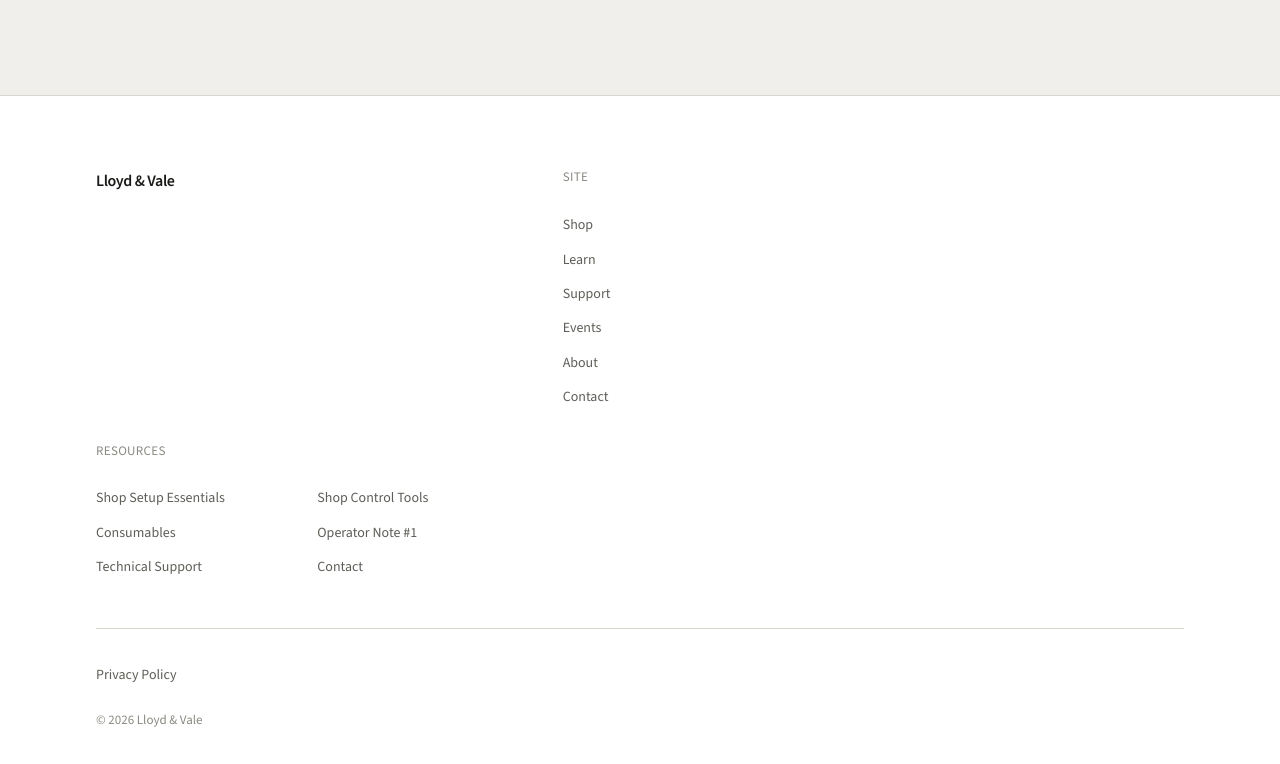
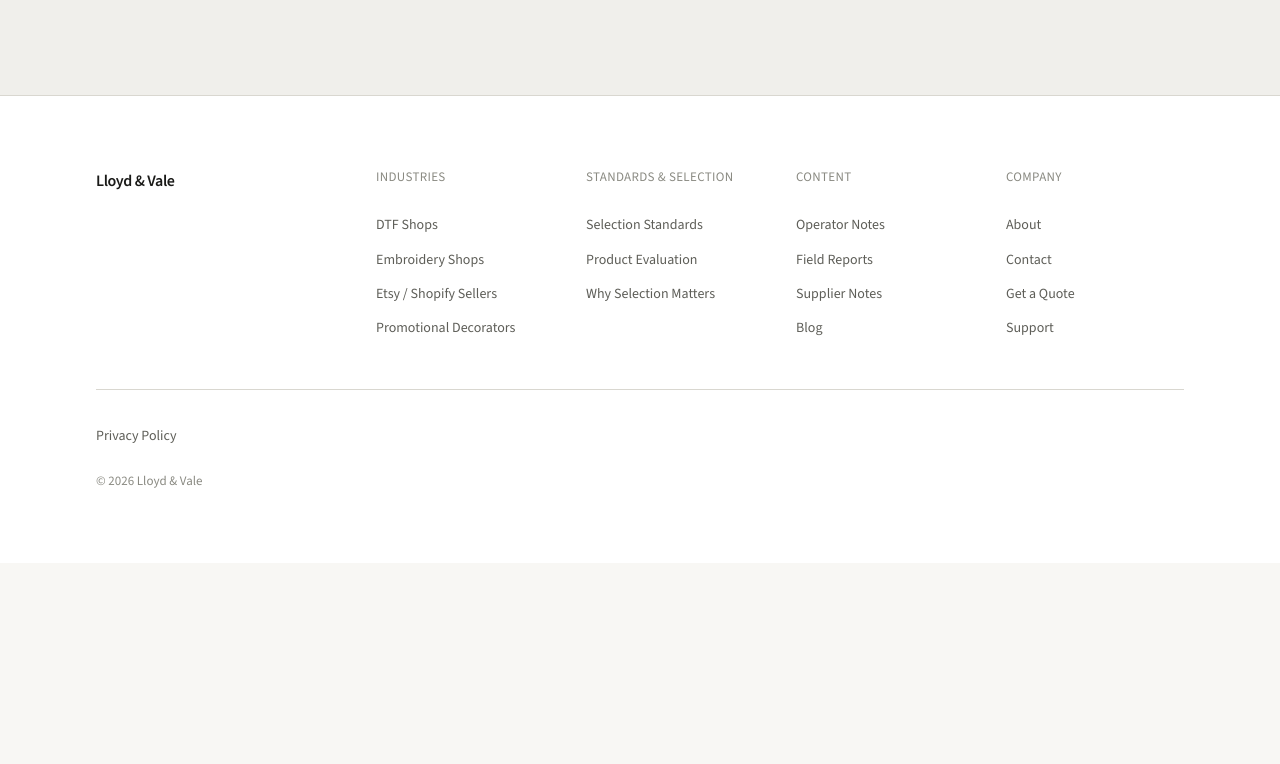
Before and after one commit to michaeldewong/lloyd-and-vale, a Next.js app: page / in a window 1280 px wide. Shown: the part 5458-6222 px from the top of the page. After the commit the page ends 6021 px from the top, so only its background shows below. Built offline with nearby package versions, Linux system fonts and the light colour scheme.

Commit message:
Polish Lloyd & Vale site footer

```diff
--- a/src/components/layout/SiteFooter.tsx
+++ b/src/components/layout/SiteFooter.tsx
@@ -1,71 +1,60 @@
 import Link from "next/link";
-import { footerNavigation, legalFooterLinks, siteName } from "@/content/navigation";
+import {
+  gate1FooterColumns,
+  legalFooterLinks,
+  siteName,
+} from "@/content/navigation";
 import { Container } from "@/components/layout/Container";
-import { cn } from "@/lib/cn";
 
 const linkClassName =
   "text-small text-muted transition-colors hover:text-foreground";
 
+const columnHeadingClassName =
+  "text-caption font-medium tracking-wide text-muted-subtle uppercase";
+
+function FooterColumnNav({
+  title,
+  links,
+}: {
+  title: string;
+  links: readonly { label: string; href: string }[];
+}) {
+  return (
+    <nav aria-label={title}>
+      <p className={columnHeadingClassName}>{title}</p>
+      <ul className="mt-(--spacing-stack-md) space-y-2">
+        {links.map((item) => (
+          <li key={`${title}-${item.href}`}>
+            <Link href={item.href} className={linkClassName}>
+              {item.label}
+            </Link>
+          </li>
+        ))}
+      </ul>
+    </nav>
+  );
+}
+
 export function SiteFooter() {
-  const resourceLinks = footerNavigation.links.filter(
-    (item) => item.href !== "/contact",
-  );
-
   return (
     <footer className="mt-auto border-t border-border bg-surface">
       <Container className="py-(--spacing-section-sm) md:py-(--spacing-section)">
-        <div className="grid gap-10 md:grid-cols-2 lg:grid-cols-12 lg:gap-8">
-          <div className="lg:col-span-4">
+        <div className="grid gap-10 lg:grid-cols-12 lg:gap-8">
+          <div className="lg:col-span-3">
             <p className="text-body font-semibold tracking-tight text-foreground">
               {siteName}
             </p>
           </div>
 
-          <nav
-            aria-label="Footer"
-            className="lg:col-span-3 lg:col-start-6"
-          >
-            <p className="text-caption font-medium tracking-wide text-muted-subtle uppercase">
-              Site
-            </p>
-            <ul className="mt-(--spacing-stack-md) space-y-2">
-              {footerNavigation.main.map((item) => (
-                <li key={`main-${item.href}`}>
-                  <Link href={item.href} className={linkClassName}>
-                    {item.label}
-                  </Link>
-                </li>
-              ))}
-            </ul>
-          </nav>
-
-          <nav
-            aria-label="Footer links"
-            className="lg:col-span-5"
-          >
-            <p className="text-caption font-medium tracking-wide text-muted-subtle uppercase">
-              Resources
-            </p>
-            <ul
-              className={cn(
-                "mt-(--spacing-stack-md) grid gap-2",
-                "sm:grid-cols-2",
-              )}
-            >
-              {resourceLinks.map((item) => (
-                <li key={`link-${item.href}-${item.label}`}>
-                  <Link href={item.href} className={linkClassName}>
-                    {item.label}
-                  </Link>
-                </li>
-              ))}
-              <li>
-                <Link href="/contact" className={linkClassName}>
-                  Contact
-                </Link>
-              </li>
-            </ul>
-          </nav>
+          <div className="grid gap-8 sm:grid-cols-2 lg:col-span-9 lg:grid-cols-4 lg:gap-8">
+            {gate1FooterColumns.map((column) => (
+              <FooterColumnNav
+                key={column.title}
+                title={column.title}
+                links={column.links}
+              />
+            ))}
+          </div>
         </div>
 
         <div className="mt-(--spacing-section-sm) space-y-(--spacing-stack-md) border-t border-border pt-(--spacing-content-lg)">
--- a/src/content/navigation.ts
+++ b/src/content/navigation.ts
@@ -45,24 +45,63 @@ export const learnChildNavigation: readonly NavItem[] = [
   },
 ] as const;
 
-/**
- * Footer: same main pages as primary nav, plus approved child / utility links.
- * "Technical Support" links to /support (no separate /technical-support route).
- */
-export const footerNavigation = {
-  main: primaryNavigation,
-  links: [
-    ...shopChildNavigation,
-    {
-      label: "Operator Note #1",
-      href: "/learn/reducing-dtf-reprints-workflow-layout-case",
-    },
-    { label: "Technical Support", href: "/support" },
-    { label: "Contact", href: "/contact" },
-  ],
-} as const;
+export type FooterColumn = {
+  title: string;
+  links: readonly NavItem[];
+};
 
-/** Secondary legal links beneath the main footer columns. */
+/** Gate 1 site-wide footer — column titles and link targets only. */
+export const gate1FooterColumns: readonly FooterColumn[] = [
+  {
+    title: "Industries",
+    links: [
+      { label: "DTF Shops", href: "/industries/dtf-shops" },
+      { label: "Embroidery Shops", href: "/industries/embroidery-shops" },
+      {
+        label: "Etsy / Shopify Sellers",
+        href: "/industries/etsy-shopify-sellers",
+      },
+      {
+        label: "Promotional Decorators",
+        href: "/industries/promotional-decorators",
+      },
+    ],
+  },
+  {
+    title: "Standards & Selection",
+    links: [
+      {
+        label: "Selection Standards",
+        href: "/about/selection-standards",
+      },
+      { label: "Product Evaluation", href: "/about/product-evaluation" },
+      {
+        label: "Why Selection Matters",
+        href: "/about/why-selection-matters",
+      },
+    ],
+  },
+  {
+    title: "Content",
+    links: [
+      { label: "Operator Notes", href: "/learn/operator-notes" },
+      { label: "Field Reports", href: "/learn/field-reports" },
+      { label: "Supplier Notes", href: "/learn/supplier-notes" },
+      { label: "Blog", href: "/learn/blog" },
+    ],
+  },
+  {
+    title: "Company",
+    links: [
+      { label: "About", href: "/about" },
+      { label: "Contact", href: "/contact" },
+      { label: "Get a Quote", href: "/get-a-quote" },
+      { label: "Support", href: "/support" },
+    ],
+  },
+] as const;
+
+/** Legal sub-footer beneath the main footer columns. */
 export const legalFooterLinks = [
   { label: "Privacy Policy", href: "/privacy-policy" },
 ] as const;
```
